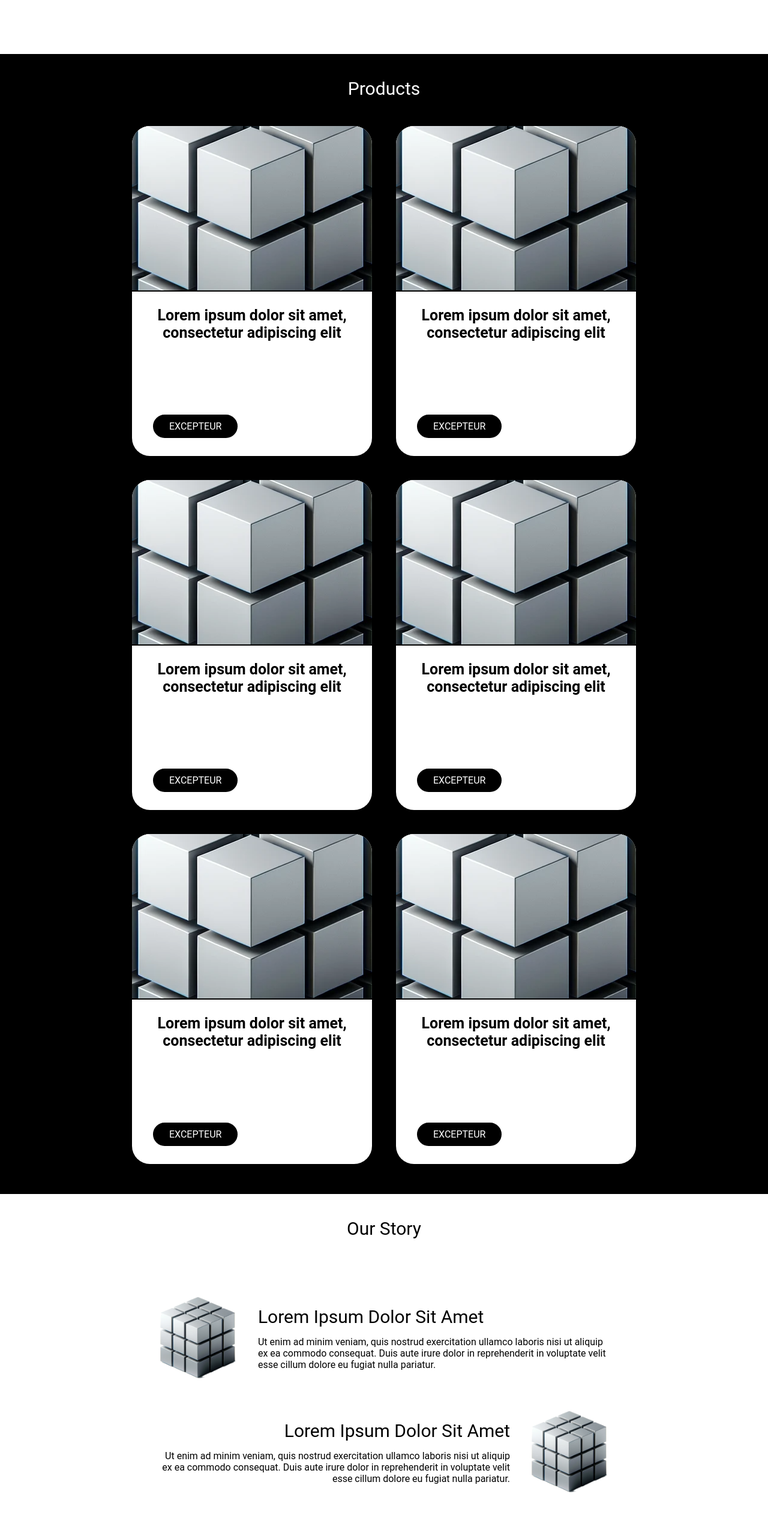
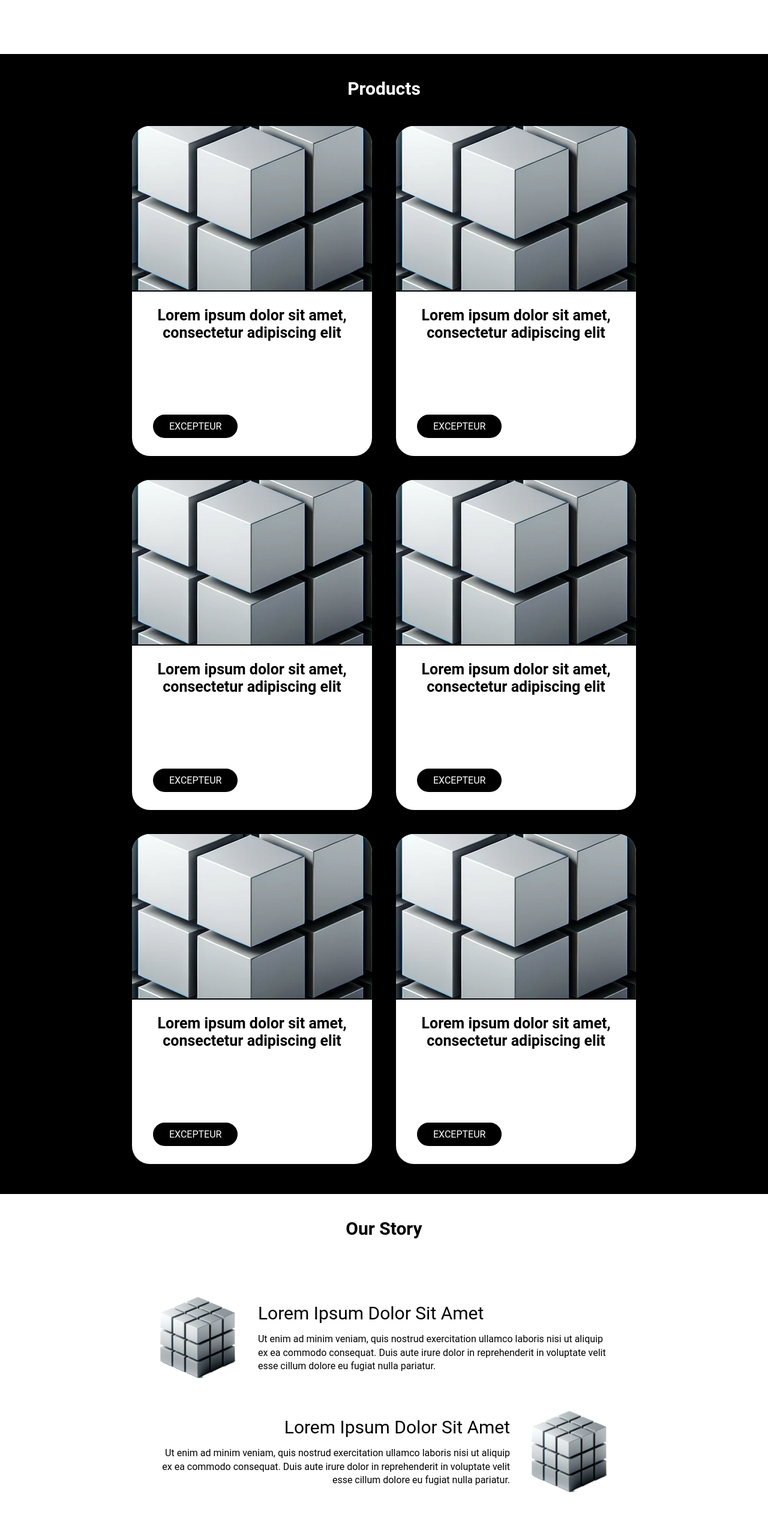
Before and after one commit to KrisHHFI/React-Front-end-Portfolio-Piece, a React (Create React App) app: page / in a window 1280 px wide. Shown: the part 1520-4060 px from the top of the page at 60% size. Built offline with nearby package versions, Linux system fonts and the light colour scheme.

Commit message:
Minor styling

```diff
--- a/src/Components/Section3/Section3.js
+++ b/src/Components/Section3/Section3.js
@@ -4,7 +4,7 @@ import Product from './Product';
 export default function Section3() {
     return (
         <div class="Section3" id="Section3">
-            <div class="SectionTitle Section3Title">
+            <div class="SectionTitle White">
                 Products
             </div>
             <Product />
--- a/src/Components/Section5.js
+++ b/src/Components/Section5.js
@@ -5,7 +5,7 @@ export default function Section5() {
 
     return (
         <div class="PageContent5" id="Section5">
-            <div class="SectionTitle Section3Title">
+            <div class="SectionTitle White">
                 About
             </div>
             <div class="PageContent5Child">
--- a/src/StyleSheets/Common.css
+++ b/src/StyleSheets/Common.css
@@ -13,13 +13,10 @@ a {
 }
 
 .SectionTitle {
+  font-weight: bold;
   position: absolute;
   top: 40px;
   font-size: 30px;
-}
-
-.Section3Title {
-  color: white;
 }
 
 .BasicButton {
@@ -42,3 +39,7 @@ a {
 .Blue {
   color: #0082ba;
 }
+
+.White {
+  color: white;
+}
--- a/src/StyleSheets/Section4.css
+++ b/src/StyleSheets/Section4.css
@@ -25,6 +25,10 @@
 .TimelineTitle {
     font-size: 30px;
     padding-bottom: 15px;
+}
+
+.TimelineText {
+    line-height: 1.4;
 }
 
 .TextLeft {
```
